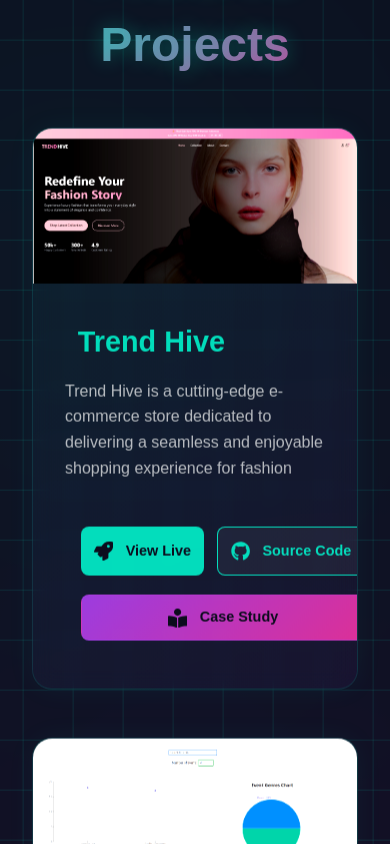
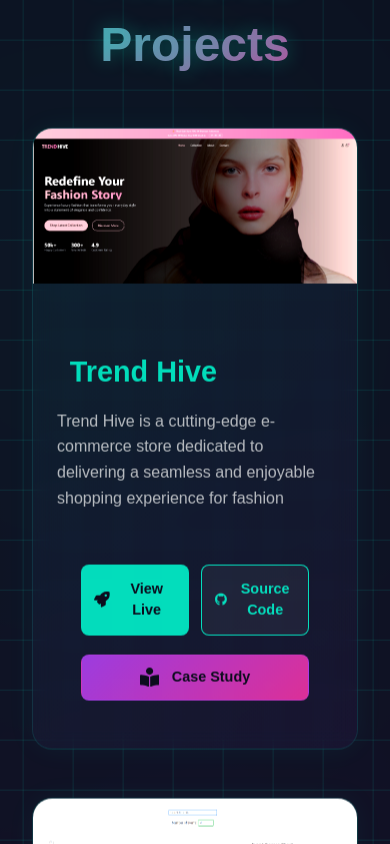
Before and after one commit to JDestefano11/React-Portfolio-Vite, a React (Vite) app: page / in a window 390 px wide. Shown: the part 4960-5804 px from the top of the page. Built offline with nearby package versions, Linux system fonts and the light colour scheme.

Commit message:
"Update project cards and response time message on mobile"

```diff
--- a/src/components/Contact/Contact.css
+++ b/src/components/Contact/Contact.css
@@ -603,14 +603,29 @@
     -webkit-justify-content: center;
   }
   .response-time {
-    gap: 1.5rem;
-    -webkit-gap: 1.5rem;
-    font-size: 1rem;
+    display: flex;
+    align-items: center;
+    justify-content: center;
+    background: rgba(0, 255, 213, 0.05);
+    border: 1px solid var(--aurora-teal);
+    border-radius: 12px;
+    padding: 1rem;
+    width: 280px;
+    margin: 0 auto;
+    gap: 1rem;
   }
 
   .clock-icon.pulse {
-    margin-left: 0.5rem;
-    -webkit-margin-left: 0.5rem;
+    font-size: 1.2rem;
+    color: var(--aurora-teal);
+  }
+
+  .contact-highlight {
+    font-size: 1.1rem;
+    background: linear-gradient(135deg, var(--aurora-teal), var(--aurora-pink));
+    -webkit-background-clip: text;
+    -webkit-text-fill-color: transparent;
+    font-weight: 600;
   }
 }
 
--- a/src/components/ProjectSection/ProjectSection.css
+++ b/src/components/ProjectSection/ProjectSection.css
@@ -319,13 +319,43 @@
     gap: 0.6rem;
     padding: 1rem;
   }
+@media (max-width: 768px) {
+  .epic-card {
+    display: flex;
+    flex-direction: column;
+    height: auto;
+    min-height: 600px;
+  }
 
-  @media (max-width: 768px) {
+  .card-content {
+    display: flex;
+    flex-direction: column;
+    height: 100%;
+  }
+
+  .card-image-container {
+    height: 200px;
+  }
+
+  .card-info {
+    flex: 1;
+    padding: 1.5rem;
+    display: flex;
+    flex-direction: column;
+  }
+
+  .tech-pills {
+    padding: 0.5rem 1rem;
+    gap: 0.6rem;
+    justify-content: flex-start;
+  }
+
   .card-actions {
     display: grid;
     grid-template-columns: repeat(2, 1fr);
     gap: 0.8rem;
-      padding: 1rem;
+    padding: 1.5rem;
+    margin-top: auto;
   }
 
   .action-btn {
@@ -335,14 +365,16 @@
     display: inline-flex;
     align-items: center;
     justify-content: center;
-      -webkit-appearance: none;
-      white-space: nowrap;
+    gap: 0.5rem;
   }
 
   .action-btn.case-study {
     grid-column: span 2;
     margin-top: 0.4rem;
   }
+
+  .btn-icon {
+    font-size: 1.1rem;
   }
 }
 
```
Lines whose indentation alone changed are shown as unchanged.
